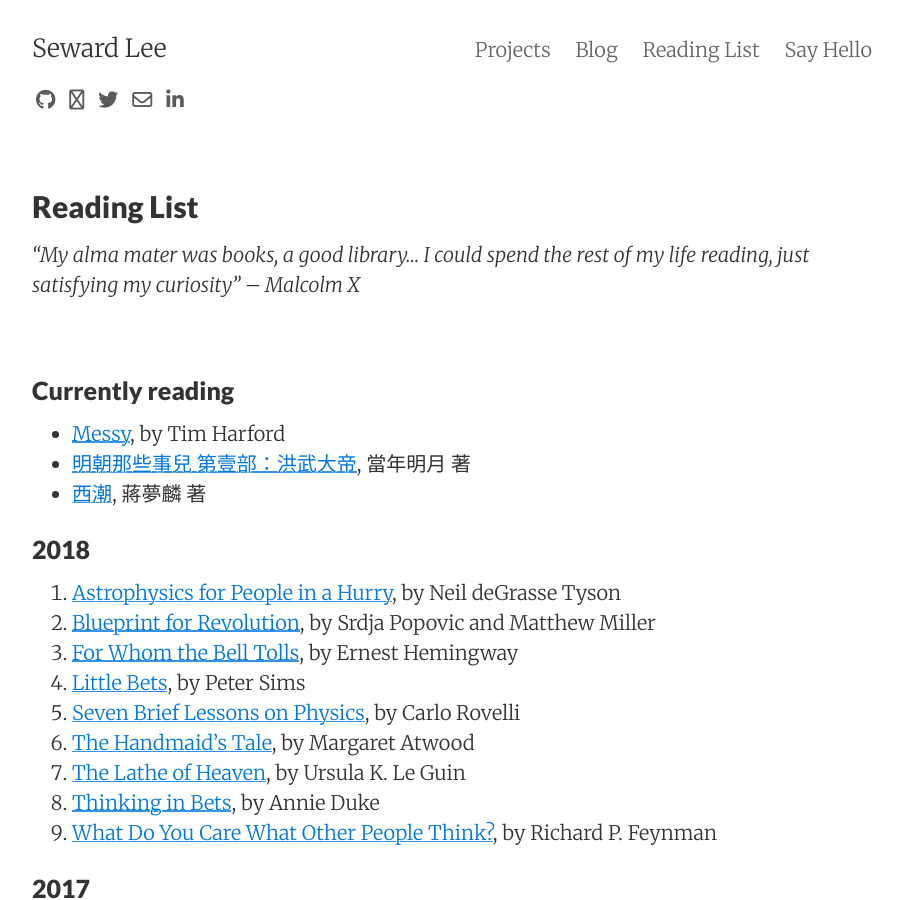
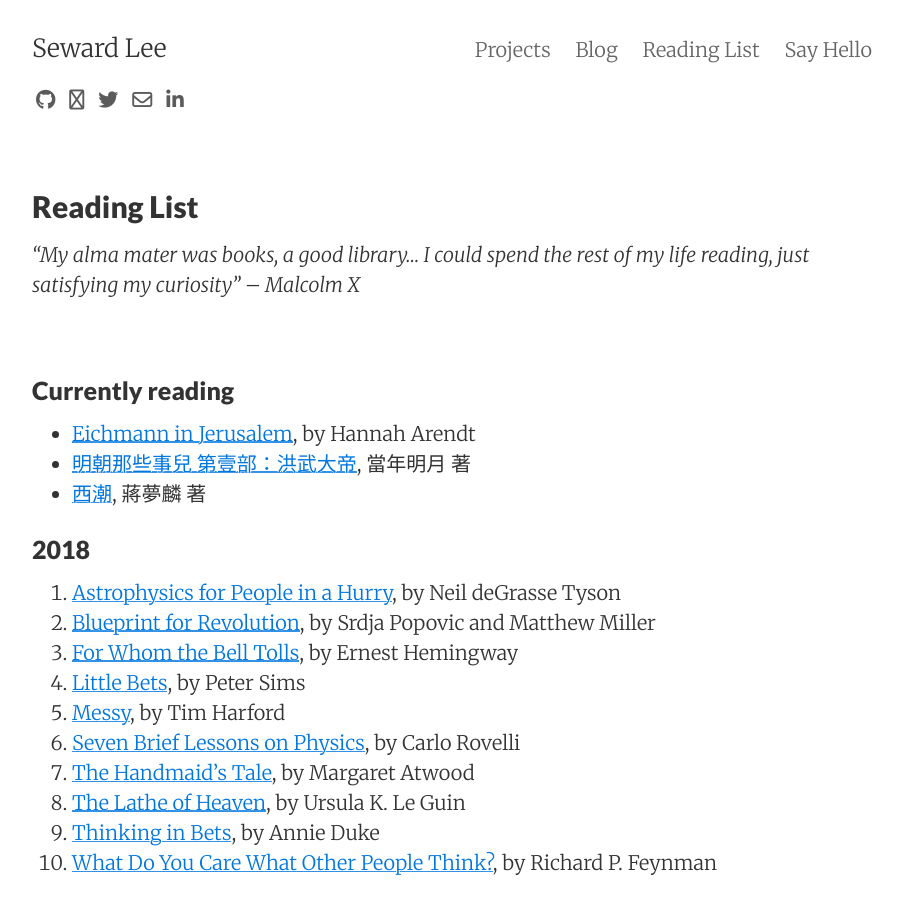
Before and after one commit to sewardlee337/sewardlee337.github.io, a Jekyll site: the page built from readinglist.md, in a window 1280 px wide and 900 px high. Shown: the whole window, without its empty margins (188-1091 px from the left). Built offline with Jekyll 4.4.1, drawn with Linux system fonts in a browser that asks for light colours; nearby versions of some CDN libraries.

Commit message:
Update reading list

```diff
--- a/readinglist.md
+++ b/readinglist.md
@@ -12,7 +12,7 @@
 
 ### Currently reading
 
-* [Messy](http://amzn.to/2sRnL4V), by Tim Harford
+* [Eichmann in Jerusalem](http://amzn.to/2EW8tBN), by Hannah Arendt
 * [明朝那些事兒 第壹部：洪武大帝](http://bit.ly/2ov7rkV), 當年明月 著
 * [西潮](http://bit.ly/2BLELg1), 蔣夢麟 著
 
@@ -23,6 +23,7 @@
 1. [Blueprint for Revolution](http://amzn.to/2F0QSb0), by Srdja Popovic and Matthew Miller
 1. [For Whom the Bell Tolls](http://amzn.to/2CjHAGc), by Ernest Hemingway
 1. [Little Bets](http://amzn.to/2BObOzX), by Peter Sims
+1. [Messy](http://amzn.to/2sRnL4V), by Tim Harford
 1. [Seven Brief Lessons on Physics](http://amzn.to/2HIJakn), by Carlo Rovelli
 1. [The Handmaid's Tale](http://amzn.to/2EN9njX), by Margaret Atwood
 1. [The Lathe of Heaven](http://amzn.to/2CHHKmi), by Ursula K. Le Guin
```
